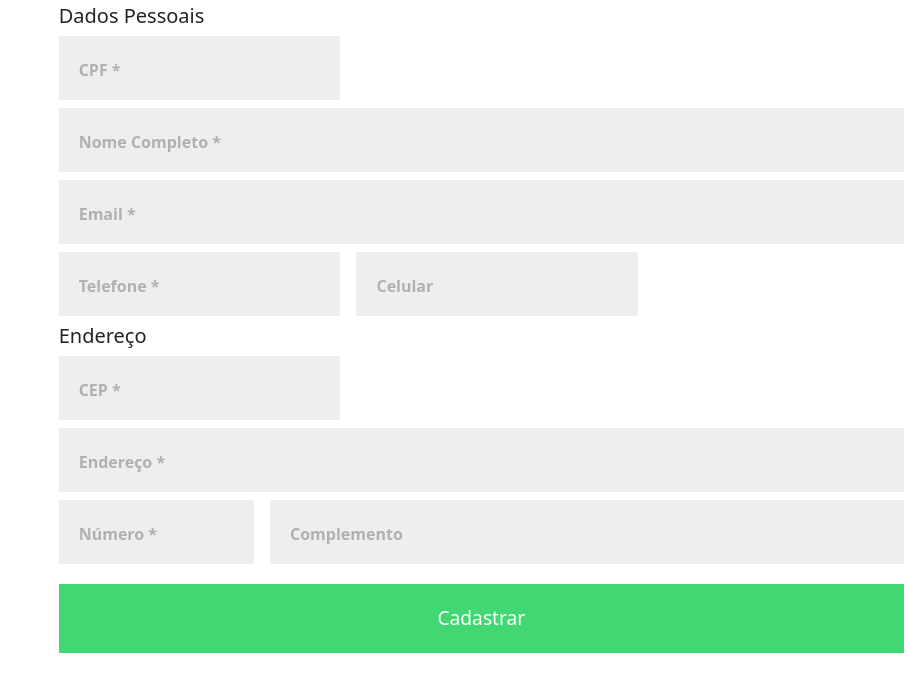
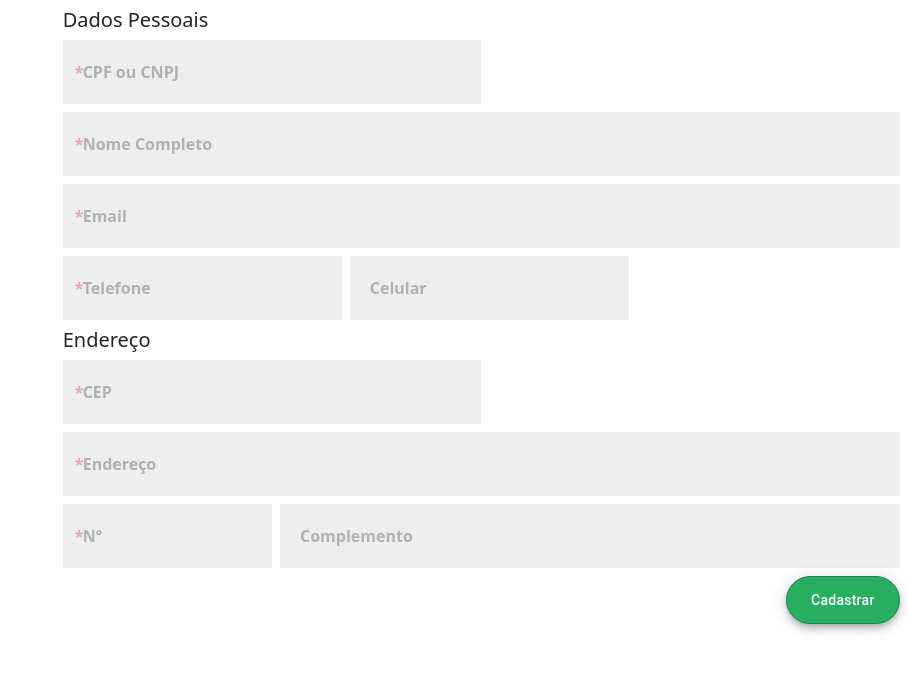
Before and after one commit to asaks84/form-validation, a website: page usingConstraint/index.html in a window 1280 px wide. Shown: the whole page, without its empty margins (372-1280 px from the left). Drawn offline with nearby package versions, Linux system fonts and the light colour scheme.

Commit message:
HTML and CSS form finished

```diff
--- a/usingConstraint/assets/style.css
+++ b/usingConstraint/assets/style.css
@@ -9,36 +9,46 @@ form div > label {
   opacity: 0.3;
   font-weight: bold;
   position: absolute;
-  top: 22px;
+  top: 20px;
   left: 20px;
   transition: all 100ms linear;
 }
 form div > input:not([type=submit]) {
   width: 100%;
   border: 0;
-  padding: 25px 20px 15px 35px;
+  padding: 25px 20px 15px 30px;
   background: #eee;
 }
+form div > input:not([type=submit]):required ~ label::before {
+  content: '*';
+  font-size: 1rem;
+  font-weight: bold;
+  position: absolute;
+  top: 0;
+  left: -.5rem;
+  color: rgb(230, 0, 0);
+  z-index: 10;
+}
 form div > input:not([type=submit]):focus {
-  outline: 1px rgb(24, 4, 207) solid;
+  outline: 1px rgb(21, 5, 168) solid;
   background:  #eeeeee80;
   }
 form div > input:not([type=submit]):focus + label {
   font-size: 0.75rem;
   top: 5px;
-  left: 5px;
+  left: 15px;
 }
 form div > input:not([type=submit]):valid:not(:placeholder-shown) {
   background:  #eeeeee80 url("https://upload.wikimedia.org/wikipedia/commons/thumb/0/0d/Google_Material_Design_check.svg/240px-Google_Material_Design_check.svg.png");
   background-size: 20px;
   background-repeat: no-repeat;
-  background-position: 10px 28px;
+  background-position: 5px 28px;
   /* padding: 25px 20px 15px 50px; */
 }
 form div > input:not([type=submit]):valid:not(:placeholder-shown) + label {
   font-size: 0.75rem;
   top: 5px;
-  left: 5px;
+  left: 15px;
 }
 form div > input:not([type=submit]):invalid:not(:focus):not(:placeholder-shown) {
   background: pink;
@@ -46,7 +56,7 @@ form div > input:not([type=submit]):invalid:not(:focus):not(:placeholder-shown)
 form div > input:not([type=submit]):invalid:not(:focus):not(:placeholder-shown) + label {
   font-size: 0.75rem;
   top: 5px;
-  left: 5px;
+  left: 15px;
 }
 form div > input:not([type=submit]).empty {
   background-color: white;
@@ -69,12 +79,42 @@ form  div > .error {
   font-style: italic;
 }
 form input[type=submit] {
-  display: block;
-  width: 100%;
-  margin: 20px 0;
-  background: #41D873;
-  color: white;
-  border: 0;
-  padding: 20px;
-  font-size: 1.2rem;
+  border-radius: 24px;
+  box-shadow: rgba(0, 0, 0, .2) 0 3px 5px -1px,rgba(0, 0, 0, .14) 0 6px 10px 0,rgba(0, 0, 0, .12) 0 1px 18px 0;
+  box-sizing: border-box;
+  background-color: #27ae60;
+  color: #fff;
+  cursor: pointer;
+  display: inline-flex;
+  fill: currentcolor;
+  font-family: "Google Sans",Roboto,Arial,sans-serif;
+  font-size: 14px;
+  font-weight: 500;
+  height: 48px;
+  justify-content: center;
+  letter-spacing: .25px;
+  line-height: normal;
+  max-width: 100%;
+  overflow: visible;
+  padding: 2px 24px;
+  position: relative;
+  text-align: center;
+  text-transform: none;
+  transition: box-shadow 280ms cubic-bezier(.4, 0, .2, 1),opacity 15ms linear 30ms,transform 270ms cubic-bezier(0, 0, .2, 1) 0ms;
+  user-select: none;
+  -webkit-user-select: none;
+  touch-action: manipulation;
+  width: auto;
+  will-change: transform,opacity;
 }
+form input[type=submit]:hover {
+  background-color: #1e8449;
+  opacity: 1;
+  transform: translateY(0);
+  transition-duration: .35s;
+
+}
+form input[type=submit]:active {
+  transform: translateY(2px);
+  transition-duration: .35s;
+}
--- a/usingConstraint/index.html
+++ b/usingConstraint/index.html
@@ -20,23 +20,23 @@
     <div class="min-vh-100 h-100 row g-0">
       <div class="col d-none d-md-flex"></div>
 
-      <div class="col-md-8 p-1">
+      <div class="col-md-8">
         <!-- the important content is here -->
-        <form action="#0">
+        <form action="#0" class="p-2">
 
           <h5>Dados Pessoais</h5>
 
-          <div class="col-4">
-            <input type="text" id="cpf" name="cpf" pattern="[0-9]{3}.[0-9]{3}.[0-9]{3}-[0-9]{2}" required
+          <div class="col-6">
+            <input type="text" id="doc" name="doc" pattern="[0-9]{3}.[0-9]{3}.[0-9]{3}-[0-9]{2}|[0-9]{2}.[0-9]{3}.[0-9]{3}/[0-9]{4}-[0-9]{2}" required
               placeholder=" " inputmode="numeric" />
-            <label for="cpf">CPF *</label>
+            <label for="doc">CPF ou CNPJ</label>
             <div class="error"></div>
           </div>
 
           <div>
             <input type="text" id="name" name="name" required placeholder=" "
               pattern="^[a-zA-Z0-9ñÑáéíóúüãõê\-_çÇ& ]+(\s[a-zA-Z0-9ñÑáéíóúüãõê\-_çÇ& ]+){1,5}$" />
-            <label for="name">Nome Completo *</label>
+            <label for="name">Nome Completo</label>
             <div class="error"></div>
           </div>
 
@@ -44,48 +44,48 @@
             <input type="email" id="email" name="email"
               pattern="(?!(^[.-].*|[^@]*\.@|.*\.{2,}.*)|^.{254}.)([a-zA-Z0-9!#$%&'*+\/=?^_`{|}~.-]+@)(?!-.*|.*-\.)([a-zA-Z0-9-]{1,63}\.)+[a-zA-Z]{2,15}"
               min="10" max="11" required placeholder=" " />
-            <label for="email">Email *</label>
+            <label for="email">Email</label>
             <div class="error"></div>
           </div>
 
-          <div class="row g-0 gap-3 ">
-            <div class="col-4">
+          <div class="row g-0 gap-2">
+            <div class="col col-md-4">
               <input type="text" id="phone" name="phone" pattern="(\([0-9]{2}\))+([9]{1})?([0-9]{4,5}).([0-9]{4})" required
                 placeholder=" " inputmode="numeric" />
-              <label for="phone">Telefone *</label>
+              <label for="phone">Telefone</label>
               <div class="error"></div>
             </div>
 
-            <div class="col-4">
-              <input type="text" id="cel" name="cel" pattern="(\([0-9]{2}\))+([9]{1})?([0-9]{4,5})-([0-9]{4})" inputmode="numeric" placeholder=" " />
+            <div class="col col-md-4">
+              <input type="text" id="cel" name="cel" pattern="(\([0-9]{2}\))+([9]{1})?([0-9]{4,5}).([0-9]{4})" inputmode="numeric" placeholder=" " />
               <label for="phone">Celular</label>
               <div class="error"></div>
             </div>
           </div>
 
-          <h5>Endereço</h5>
+          <h5 class="mt-2">Endereço</h5>
 
-          <div class="col-4">
+          <div class="col-6">
             <input id="cep" name="cep" type="text" required inputmode="numeric" placeholder=" " />
-            <label for="cep">CEP *</label>
+            <label for="cep">CEP</label>
             <div class="error"></div>
           </div>
 
           <div>
             <input id="endereco" name="endereco" type="text" required inputmode="numeric" placeholder=" " />
-            <label for="endereco">Endereço *</label>
+            <label for="endereco">Endereço</label>
             <div class="error"></div>
           </div>
 
-          <div class="row g-0 gap-3">
-            <div class="col">
+          <div class="row g-0 gap-2">
+            <div class="col-3">
               <input id="numero" name="numero" type="text" required inputmode="numeric" placeholder=" " />
-              <label for="numero">Número *</label>
+              <label for="numero">Nº</label>
               <div class="error"></div>
             </div>
 
-            <div class="col-9">
-              <input id="complemento" name="complemento" type="text" required inputmode="numeric" placeholder=" " />
+            <div class="col-md col-12">
+              <input id="complemento" name="complemento" type="text" placeholder=" " />
               <label for="complemento">Complemento</label>
               <div class="error"></div>
             </div>
@@ -98,7 +98,9 @@
            <div class="error"></div>
           </div> -->
 
-          <input type="submit" value="Cadastrar" />
+          <div class="row g-0 justify-content-end ">
+            <input type="submit" value="Cadastrar" class="btn btn-success" />
+          </div>
 
         </form>
         <!-- end of the important content -->
```
